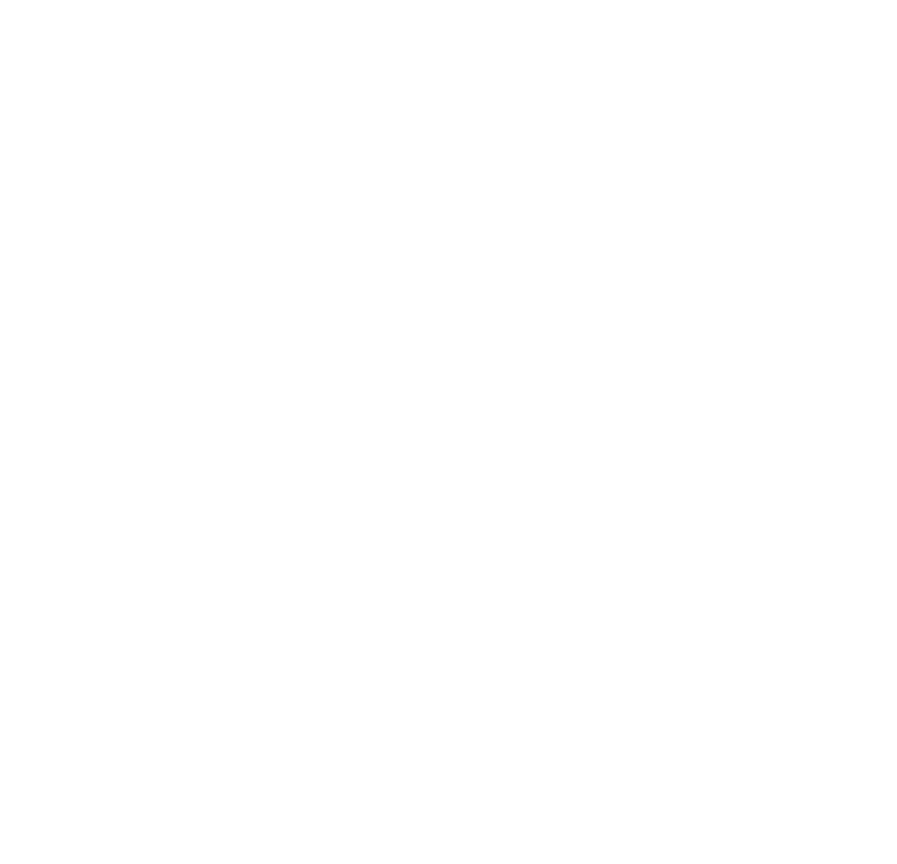
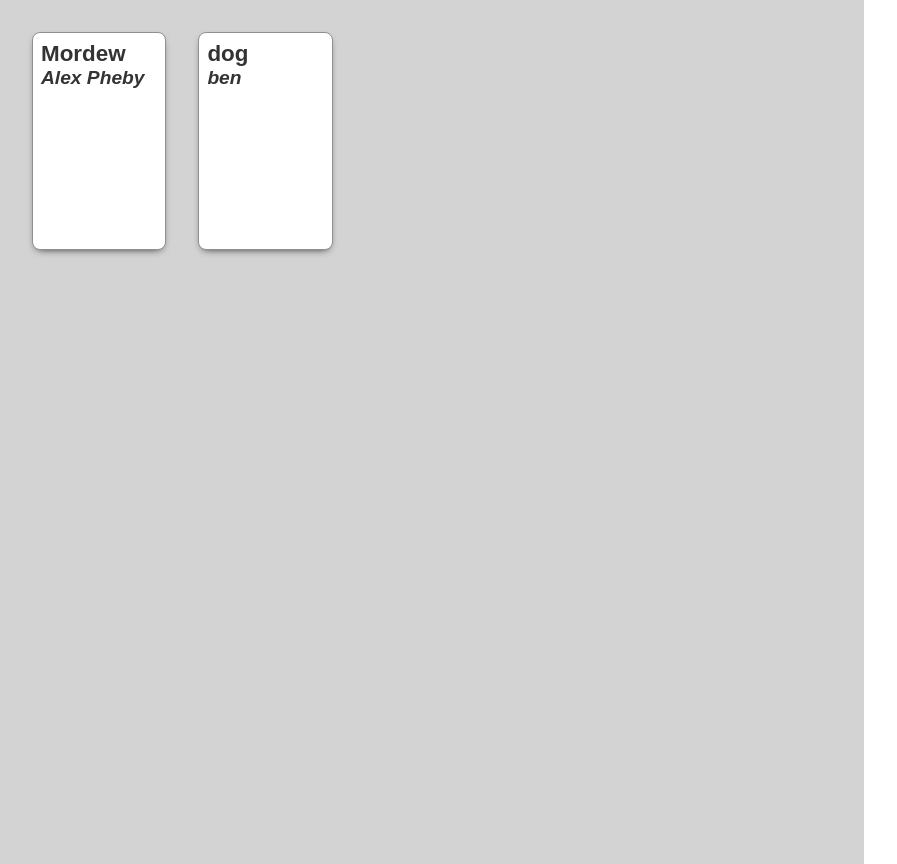
Before and after one commit to slowres1/odin-library, a plain HTML site: page index.html in a window 1280 px wide. Shown: the whole page, without its empty margins (0-897 px from the left). Before the commit the page ends 800 px from the top, so only its background shows below. Drawn offline with Linux system fonts and the light colour scheme.

Commit message:
add some styling, and some basic DOM code

```diff
--- a/index.html
+++ b/index.html
@@ -6,6 +6,7 @@
     <meta name="viewport" content="width=device-width, initial-scale=1.0">
     <title>Library</title>
     <script src="./script.js" defer></script>
+    <link rel="stylesheet" href="./style.css">
 </head>
 <body>
     <div class="container"></div>
--- a/script.js
+++ b/script.js
@@ -16,13 +16,24 @@ function displayBooks(library) {
     for (i=0;i<library.length;i++) {
         let haveRead = library[i].read ? "I have read this book!" : "I haven't read this book yet!";
 
+        let newCard = document.createElement('div');
+        newCard.classList.add('card');
+        let title = document.createElement('h1');
+        title.textContent = library[i].title;
+        let author = document.createElement('h2');
+        author.textContent = library[i].author;
+
+        newCard.appendChild(title);
+        newCard.appendChild(author);
+        container.appendChild(newCard);
+
         console.log(`Book ${i+1}: ${library[i].title} by ${library[i].author}, ${library[i].pages} pages long. ${haveRead}`);
     };
 }
 
 const container = document.querySelector('.container');
 
-let book1 = new Book("cat","mark",300,true);
+let book1 = new Book("Mordew", "Alex Pheby", 700, false);
 let book2 = new Book("dog","ben",400,false);
 addBookToLibrary(book1);
 addBookToLibrary(book2);
--- /dev/null
+++ b/style.css
@@ -0,0 +1,45 @@
+body {
+    margin: 0;
+    font-family: Arial, Helvetica, sans-serif;
+}
+
+.container {
+    display: grid;
+    grid-template-columns: repeat(5, 1fr);
+    gap: 2rem;
+    margin: 0;
+
+    padding: 2rem;
+    height: 800px;
+    width: 800px;
+    background-color: #d3d3d3;
+}
+
+.card {
+    height: 200px;
+    background-color: white;
+    display: flex;
+    flex-direction: column;
+    border: 1px solid #909090;
+    border-radius: .5rem;
+    padding: .5rem;
+    position: relative;
+    box-shadow: 0 .2rem .5rem -.3rem black;
+    color: #333333;
+}
+
+.card:hover {
+    top: -.1rem;
+}
+
+.card h1 {
+    font-size: 1.4rem;
+    font-weight: bold;
+    margin: 0;
+}
+
+.card h2 {
+    font-size: 1.2rem;
+    font-style: italic;
+    margin: 0;
+}
```
